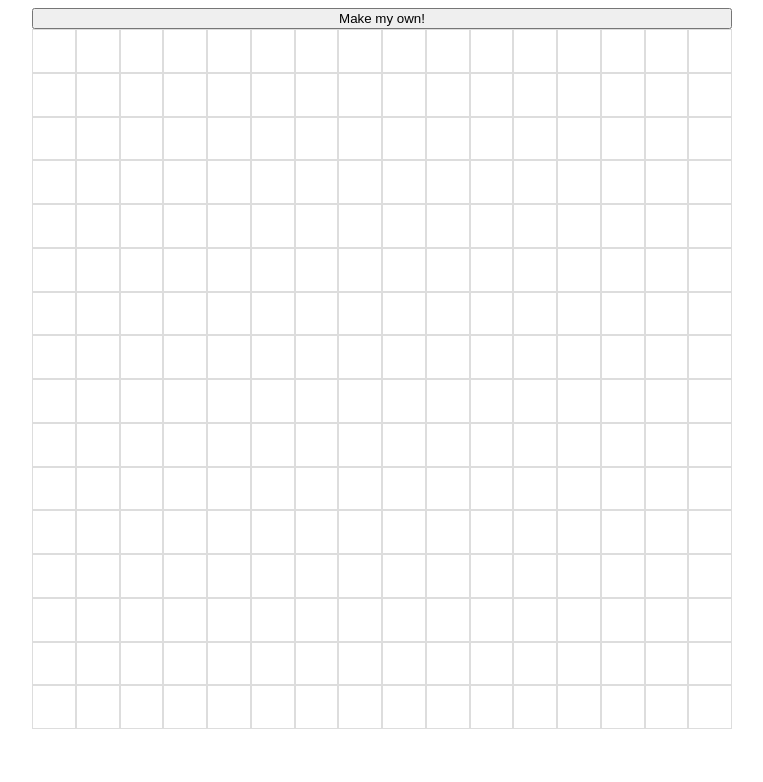
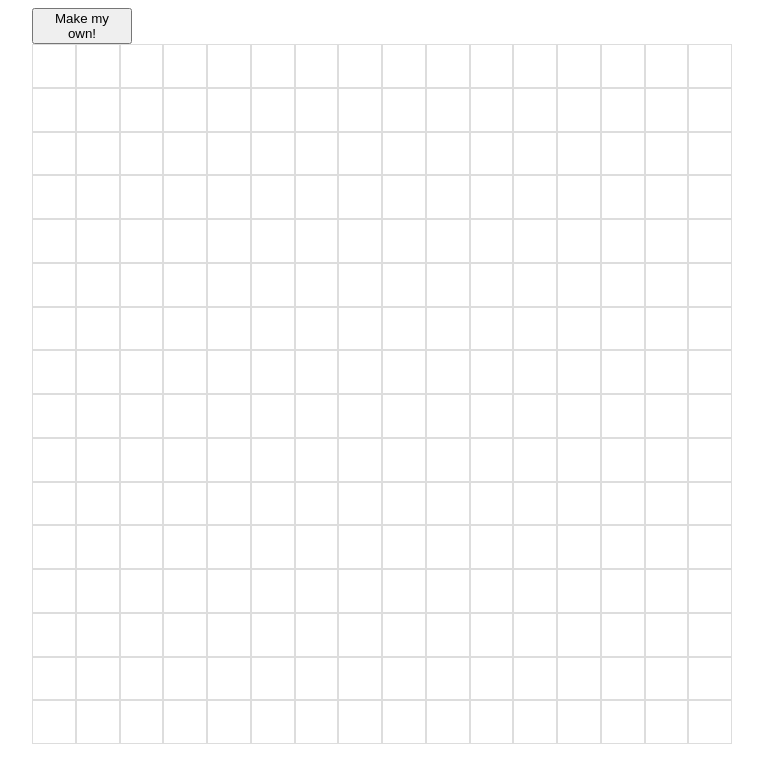
Before and after one commit to dominik-kiss/sketch, a plain HTML site: page index.html in a window 1280 px wide. Shown: the whole page, without its empty margins (258-1021 px from the left). Drawn offline with Linux system fonts and the light colour scheme.

Commit message:
Add styling for new button

```diff
--- a/style.css
+++ b/style.css
@@ -6,6 +6,11 @@
 body {
   display: grid;
   justify-content: center;
+}
+
+button {
+  display: grid;
+  width: 100px;
 }
 
 #container {
```
